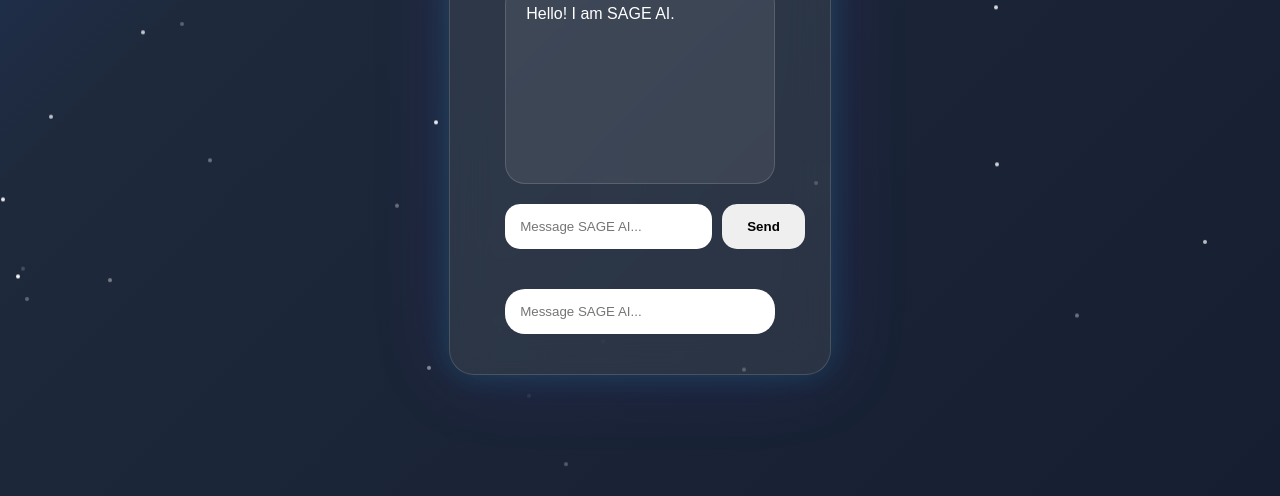
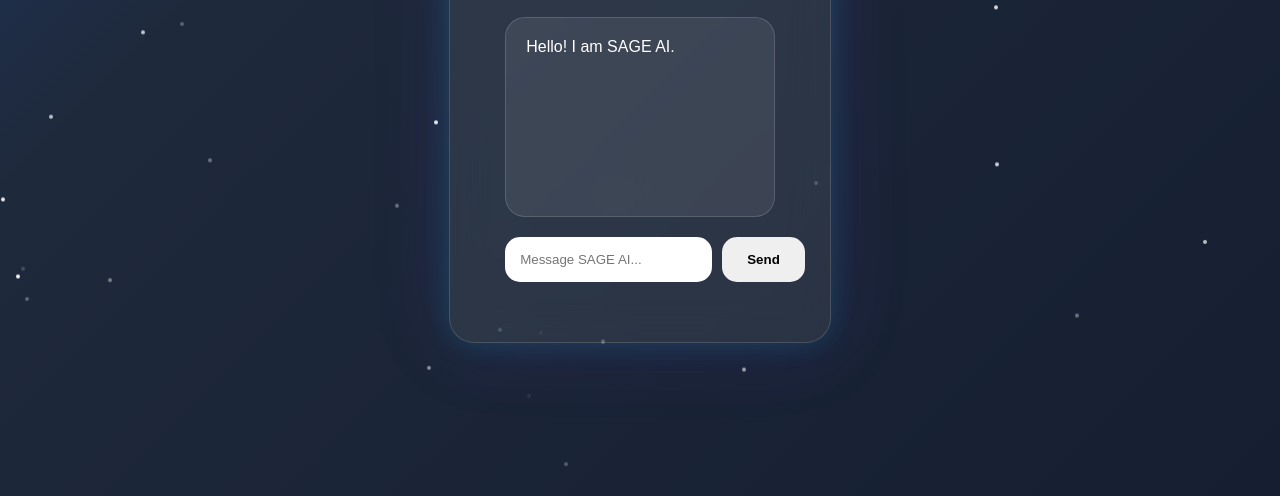
Before and after one commit to leoskyler/SAGE-AI, a plain HTML site: page chat.html in a window 1280 px wide. Shown: the part 304-800 px from the top of the page. Drawn offline with Linux system fonts and the light colour scheme.

Commit message:
Update chat.html

```diff
--- a/chat.html
+++ b/chat.html
@@ -35,16 +35,6 @@
     </button>
 
     </div>
-    <input
-        type="text"
-        placeholder="Message SAGE AI..."
-        style="
-        width:90%;
-        padding:15px;
-        border-radius:20px;
-        border:none;
-        margin-top:20px;
-        ">
 
 </div>
 
```
